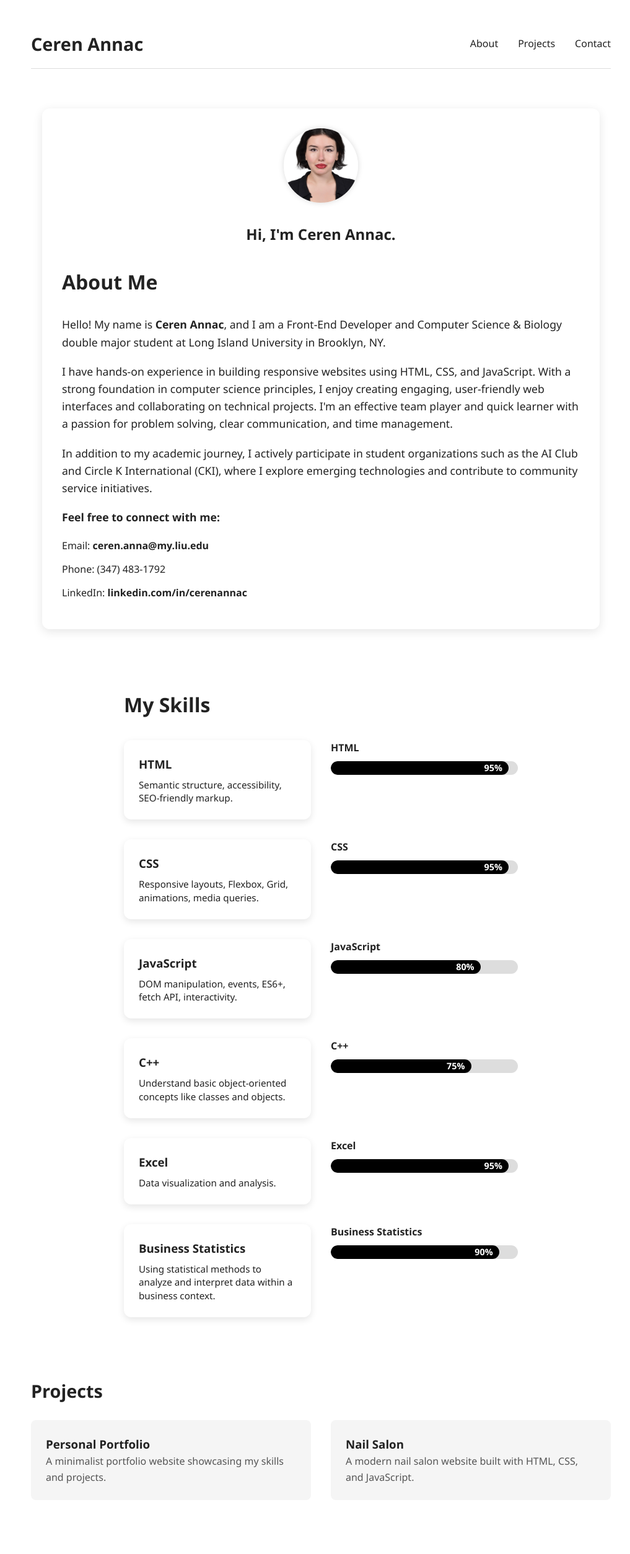
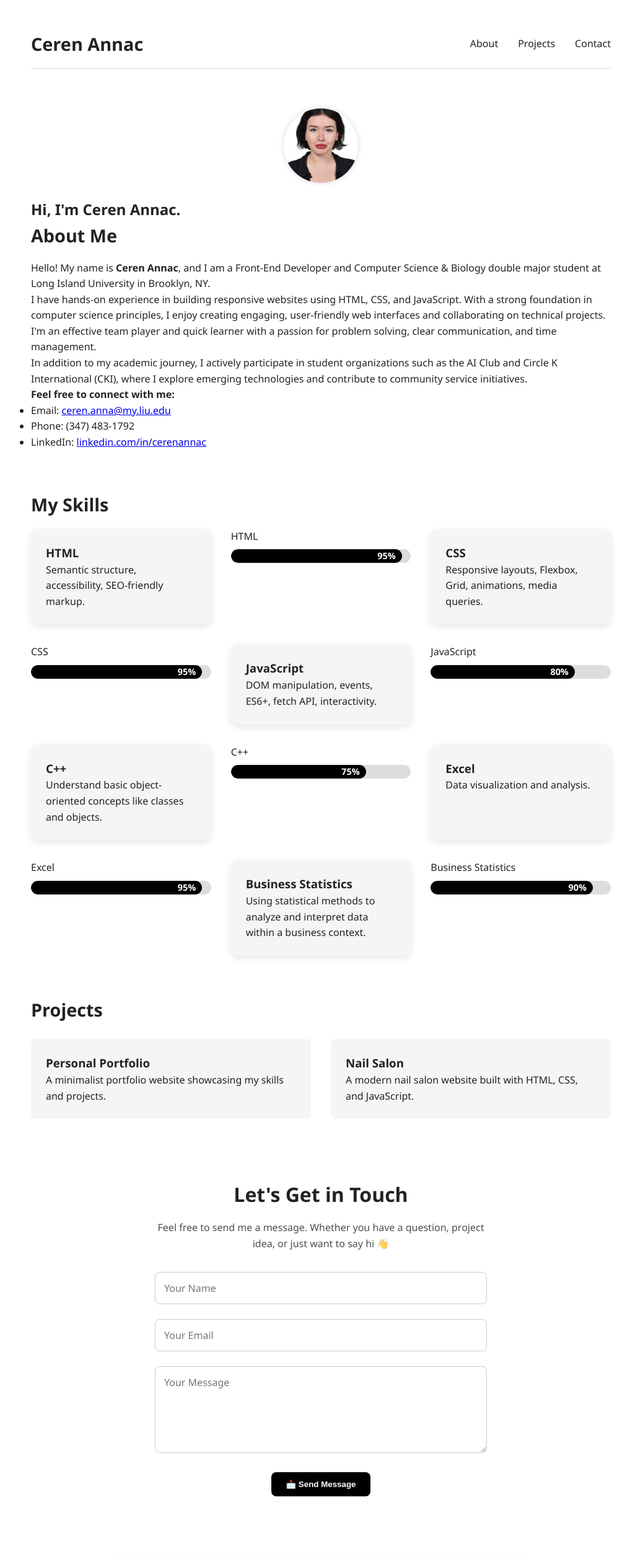
Before and after one commit to cerenannac/cerenresume, a plain HTML site: page index.html in a window 1280 px wide. Shown: the top 2507 px of the page at 62% size, without its empty margins (122-1139 px from the left). Drawn offline with Linux system fonts and the light colour scheme; no server answers.

Commit message:
Update style.css for API v2

```diff
--- a/style.css
+++ b/style.css
@@ -53,38 +53,6 @@
   text-decoration: underline;
 }
 
-  .hero {
-    display: flex;
-    align-items: center;
-    justify-content: space-between;
-    margin-top: 3rem;
-    flex-wrap: wrap;
-    gap: 2rem;
-  }
-
-  .hero-text {
-    flex: 1;
-    min-width: 250px;
-  }
-
-  .hero-text h2 {
-    font-size: 2.5rem;
-    margin-bottom: 1rem;
-  }
-
-  .hero-text p {
-    font-size: 1.1rem;
-    color: #444;
-  }
-
-  .hero-img img {
-    width: 240px;
-    height: 240px;
-    object-fit: cover;
-    border-radius: 50%;
-    box-shadow: 0 8px 24px rgba(0, 0, 0, 0.1);
-  }
-
 section {
   margin-top: 4rem;
 }
@@ -94,12 +62,65 @@
   margin-bottom: 1rem;
 }
 
-  .about p,
-  .projects p,
-  .contact p {
-    font-size: 1rem;
-    color: #555;
+/* ABOUT */
+
+.about-photo {
+  width: 120px;
+  height: 120px;
+  border-radius: 50%;
+  object-fit: cover;
+  margin-bottom: 1.5rem;
+  box-shadow: 0 0 10px rgba(0,0,0,0.15);
+  display: block;
+  margin-left: auto;
+  margin-right: auto;
 }
+
+/* SKILLS */
+
+.skills-grid {
+  display: grid;
+  grid-template-columns: repeat(auto-fit, minmax(250px, 1fr));
+  gap: 2rem;
+}
+
+.skill-card {
+  background-color: var(--light-gray);
+  color: var(--text-color);
+  border-radius: 12px;
+  padding: 1.5rem;
+  box-shadow: 0 4px 12px rgba(0,0,0,0.1);
+  transition: transform 0.3s ease, box-shadow 0.3s ease;
+}
+
+.skill-card:hover {
+  transform: translateY(-5px);
+  box-shadow: 0 8px 24px rgba(0,0,0,0.2);
+}
+
+.skill-bar {
+  background-color: #ddd;
+  border-radius: 30px;
+  overflow: hidden;
+  height: 22px;
+  margin-top: 0.5rem;
+}
+
+.skill-fill {
+  background-color: black;
+  color: white;
+  text-align: right;
+  padding-right: 10px;
+  height: 100%;
+  line-height: 22px;
+  font-size: 0.9rem;
+  font-weight: bold;
+  width: 0;
+  transition: width 1.5s ease-in-out;
+  border-radius: 30px;
+}
+
+/* PROJECTS */
 
 .project-grid {
   display: grid;
@@ -112,85 +133,15 @@
   background-color: var(--light-gray);
   padding: 1.5rem;
   border-radius: 8px;
+  transition: transform 0.3s ease, box-shadow 0.3s ease;
 }
 
-  form {
-    margin-top: 2rem;
-    display: flex;
-    flex-direction: column;
-    gap: 1rem;
-  }
-
-  input,
-  textarea {
-    padding: 12px;
-    border: 1px solid #ccc;
-    border-radius: 6px;
-    font-size: 1rem;
-    font-family: inherit;
-  }
-
-  button[type="submit"] {
-    padding: 12px 24px;
-    border: none;
-    background-color: var(--accent-color);
-    color: white;
-    font-size: 1rem;
-    border-radius: 6px;
-    cursor: pointer;
-    transition: background 0.3s ease;
-  }
-
-  button[type="submit"]:hover {
-    background-color: #333;
-  }
-
-  footer {
-    text-align: center;
-    padding: 2rem 0 1rem;
-    color: #aaa;
-    font-size: 0.9rem;
-    margin-top: 4rem;
-  }
-
-  .reveal {
-    opacity: 0;
-    transform: translateY(20px);
-    transition: all 0.6s ease-out;
-  }
-  .reveal.visible {
-    opacity: 1;
-    transform: none;
-  }
-
-  .project {
-    transition: transform 0.3s ease, box-shadow 0.3s ease;
-  }
 .project:hover {
   transform: translateY(-5px);
   box-shadow: 0 12px 24px rgba(0,0,0,0.15);
 }
 
-  .typewriter {
-    margin: 2rem auto;
-    text-align: center;
-    display: block;
-    overflow: hidden;
-    border-right: 3px solid var(--button-bg);
-    white-space: nowrap;
-    animation: typing 3s steps(30, end), blink 0.7s step-end infinite;
-    width: fit-content;
-    max-width: 100%;
-  }
-
-  @keyframes typing {
-    from { width: 0 }
-    to { width: 100% }
-  }
-
-  @keyframes blink {
-    50% { border-color: transparent }
-  }
+/* CONTACT */
 
 .contact-section {
   max-width: 600px;
@@ -201,7 +152,7 @@
 
 .contact-section h2 {
   font-size: 2rem;
-    color: var(--button-bg);
+  color: var(--text-color);
   margin-bottom: 1rem;
 }
 
@@ -220,22 +171,22 @@
 textarea {
   width: 100%;
   padding: 14px;
-    border: 1px solid black;
+  border: 1px solid #ccc;
   border-radius: 8px;
-    background-color: var(--input-bg);
-    color: var(--input-text);
+  background-color: #fff;
   font-size: 1rem;
+  font-family: inherit;
   transition: border 0.3s ease;
 }
 
 input:focus,
 textarea:focus {
-    border-color: var(--button-bg);
+  border-color: black;
   outline: none;
 }
 
 .send-button {
-    background-color: var(--button-bg);
+  background-color: black;
   color: white;
   border: none;
   padding: 12px 24px;
@@ -246,157 +197,11 @@
 }
 
 .send-button:hover {
-    background-color: var(--button-hover-bg);
+  background-color: #333;
   transform: translateY(-2px);
 }
 
-  .skills-section {
-    max-width: 700px;
-    margin: 4rem auto;
-    padding: 2rem;
-  }
-
-  .skills-section h2 {
-    text-align: center;
-    font-size: 2rem;
-    color: var(--button-bg);
-    margin-bottom: 2rem;
-    border-bottom: 2px solid var(--button-bg);
-    display: inline-block;
-  }
-
-  .skill {
-    margin-bottom: 1.5rem;
-  }
-
-  .skill span {
-    display: block;
-    font-weight: bold;
-    margin-bottom: 0.5rem;
-    color: var(--text-color);
-  }
-
-  .skill-bar {
-    background-color: #ddd;
-    border-radius: 30px;
-    overflow: hidden;
-    height: 22px;
-  }
-
-  .skill-fill {
-    background-color: black;
-    color: white;
-    text-align: right;
-    padding-right: 10px;
-    height: 100%;
-    line-height: 22px;
-    font-size: 0.9rem;
-    font-weight: bold;
-    width: 0;
-    transition: width 1.5s ease-in-out;
-    border-radius: 30px;
-  }
-
-  .skills-grid {
-    display: grid;
-    grid-template-columns: repeat(auto-fit, minmax(250px, 1fr));
-    gap: 2rem;
-  }
-
-  .skill-card {
-    background-color: var(--input-bg);
-    color: var(--text-color);
-    border: 1px solid var(--border-color);
-    border-radius: 12px;
-    padding: 1.5rem;
-    box-shadow: 0 4px 12px rgba(0,0,0,0.1);
-    transition: transform 0.3s ease, box-shadow 0.3s ease;
-  }
-
-  .skill-card:hover {
-    transform: translateY(-5px);
-    box-shadow: 0 8px 24px rgba(0,0,0,0.2);
-  }
-
-  .skill-card h3 {
-    margin-bottom: 0.5rem;
-    color: var(--button-bg);
-  }
-
-  .skill-card p {
-    font-size: 0.95rem;
-    line-height: 1.4;
-  }
-
-  .skill-card {
-    opacity: 0;
-    transform: translateY(30px);
-    transition: all 0.5s ease;
-  }
-
-  .skill-card.reveal {
-    opacity: 1;
-    transform: translateY(0);
-  }
-
-  .about-section {
-    max-width: 900px;
-    margin: 4rem auto;
-    padding: 2rem;
-    border-radius: 12px;
-    background-color: var(--input-bg);
-    color: var(--text-color);
-    box-shadow: 0 4px 16px rgba(0, 0, 0, 0.1);
-    transition: background 0.3s;
-  }
-
-  .about-section h2 {
-    font-size: 2rem;
-    margin-bottom: 1.5rem;
-    color: var(--button-bg);
-    border-bottom: 2px solid var(--button-bg);
-    display: inline-block;
-    padding-bottom: 0.3rem;
-  }
-
-  .about-section p {
-    font-size: 1.1rem;
-    margin-bottom: 1.2rem;
-  }
-
-  .about-section ul {
-    list-style: none;
-    padding: 0;
-  }
-
-  .about-section li {
-    margin-bottom: 0.8rem;
-    font-size: 1rem;
-  }
-
-  .about-section a {
-    color: var(--button-bg);
-    font-weight: bold;
-    text-decoration: none;
-  }
-
-  .about-section a:hover {
-    text-decoration: underline;
-  }
-
-  .about-photo {
-    width: 120px;
-    height: 120px;
-    border-radius: 50%;
-    object-fit: cover;
-    margin-bottom: 1.5rem;
-    box-shadow: 0 0 10px rgba(0,0,0,0.15);
-    display: block;
-    margin-left: auto;
-    margin-right: auto;
-  }
-
-  /* === Guestbook / Yorum Alanı === */
+/* GUESTBOOK / YORUM */
 
 .guestbook-section {
   max-width: 700px;
@@ -463,3 +268,13 @@
 .comment:last-child {
   border-bottom: none;
 }
+
+/* FOOTER */
+
+footer {
+  text-align: center;
+  padding: 2rem 0 1rem;
+  color: #aaa;
+  font-size: 0.9rem;
+  margin-top: 4rem;
+}
```
Lines whose indentation alone changed are shown as unchanged.
